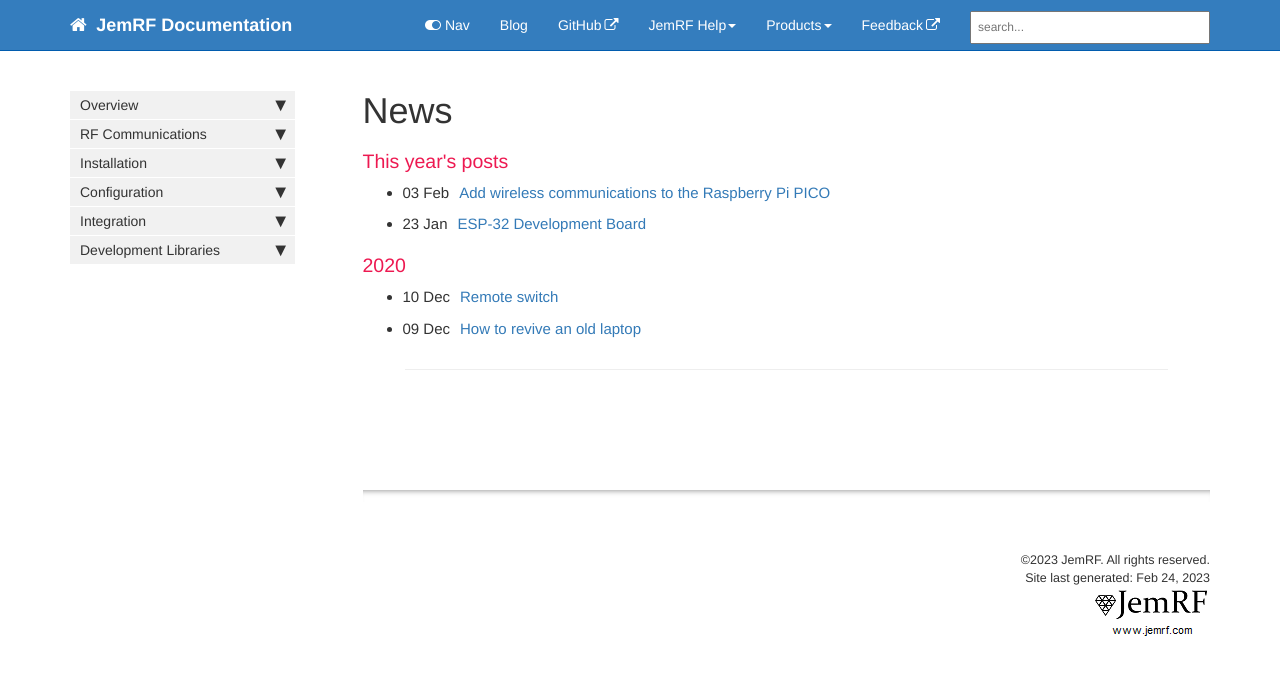
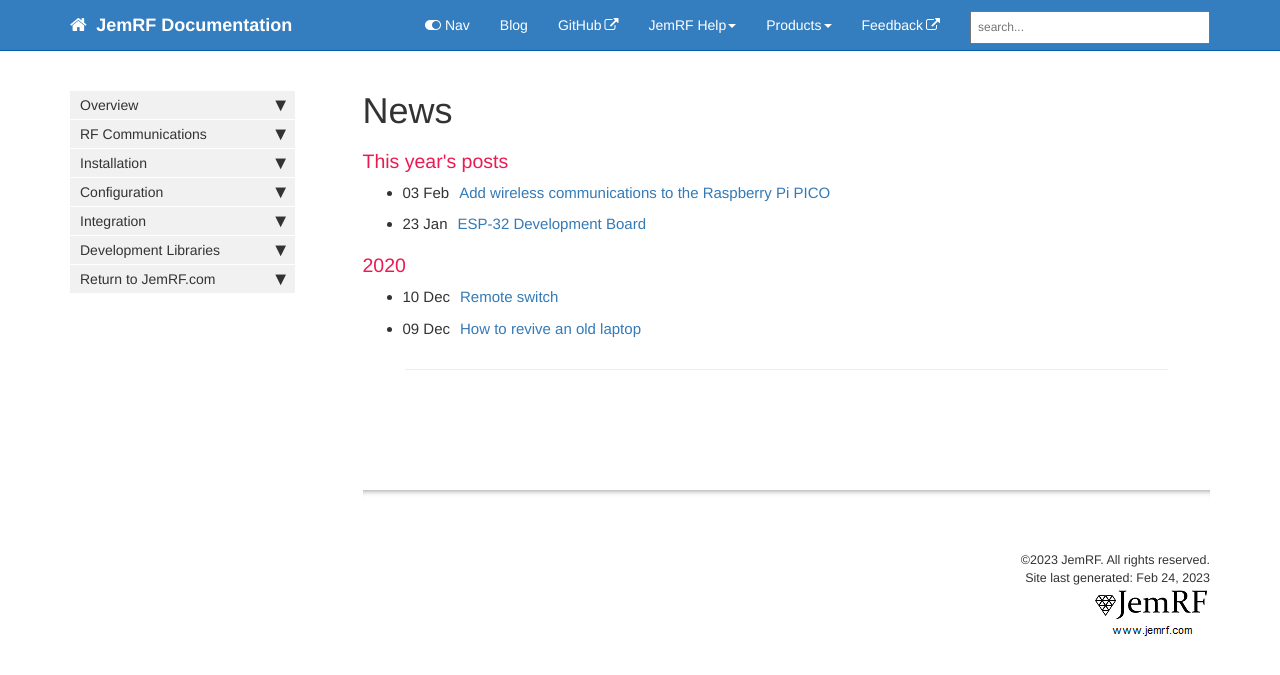
Before and after one commit to JemRF/RF-Documentation, a Jekyll site: the page built from pages/news/news_archive.html, in a window 1280 px wide. Shown: the top 675 px of the page. Built offline with Jekyll 4.4.1, drawn with Linux system fonts in a browser that asks for light colours; comment, search, counter and statistics services are not loaded.

Commit message:
try 2 add new menu Item

```diff
--- a/_data/sidebars/mydoc_sidebar.yml
+++ b/_data/sidebars/mydoc_sidebar.yml
@@ -195,3 +195,7 @@ entries:
     - title: ESP32 c++ - PrivateEyePi
       url: /esp32-gateway.html
       output: web, pdf
+
+  - title: Return to JemRF.com
+    url: /esp32-gateway.html
+    output: web, pdf
```
